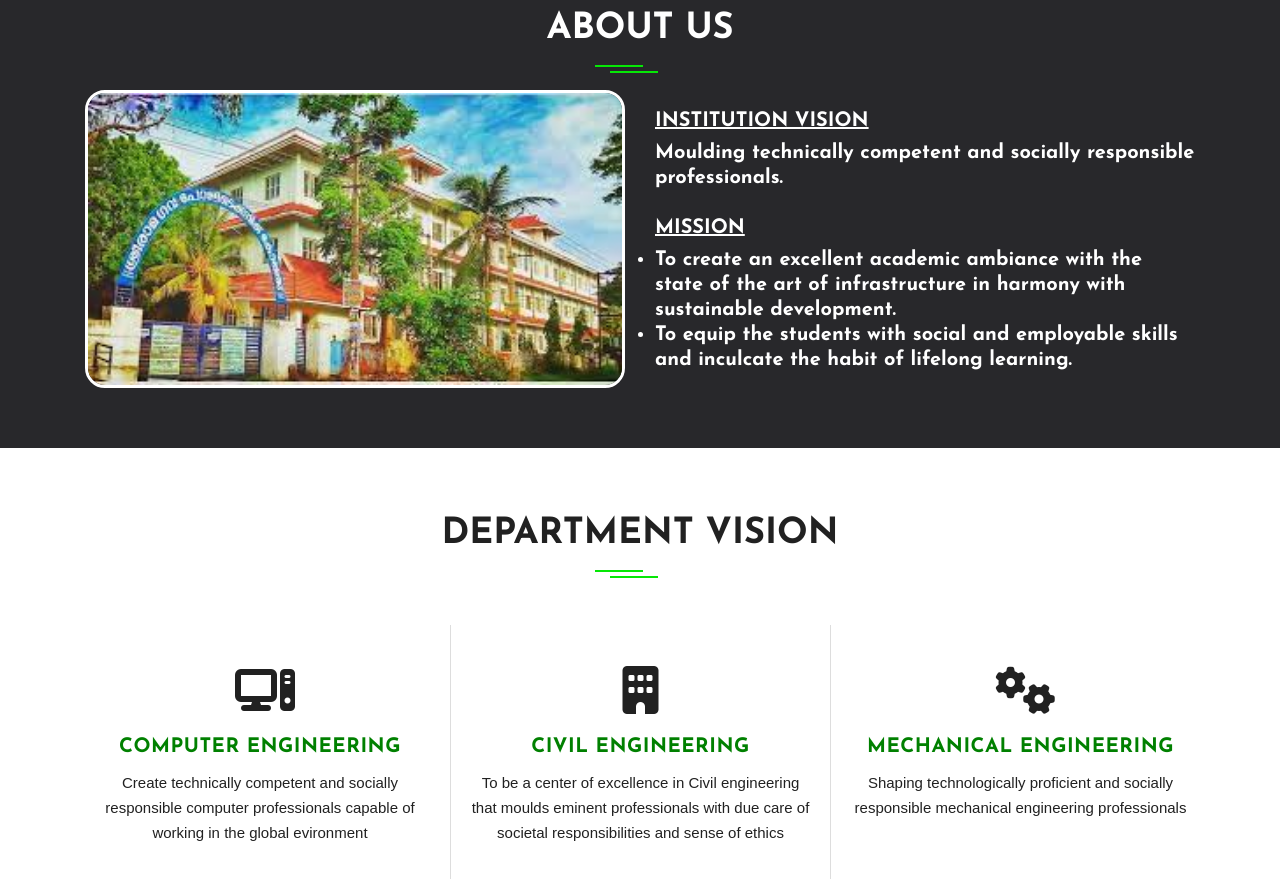
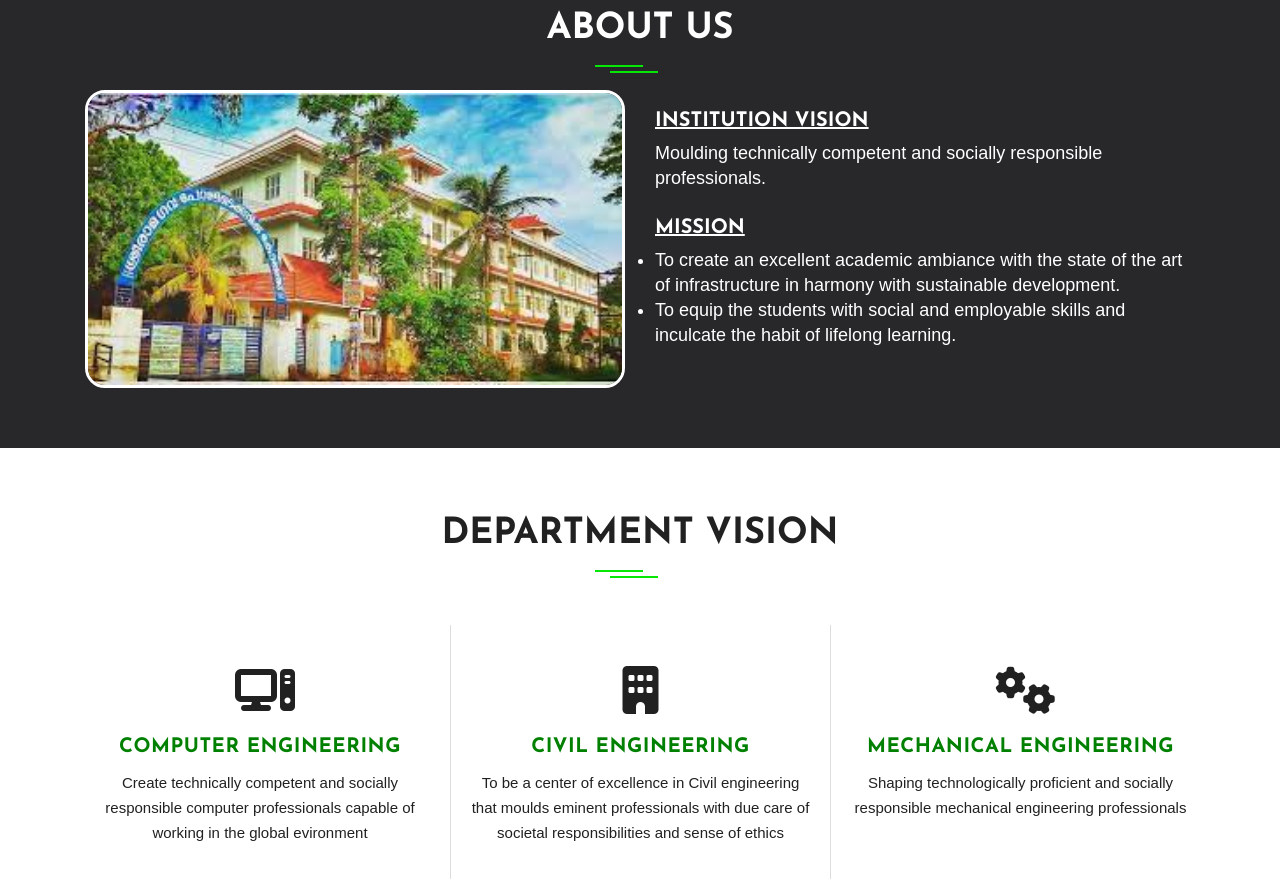
Before and after one commit to Idiotcodes/SRGPC-Techfest, a plain HTML site: page index.html in a window 1280 px wide. Shown: the part 963-1842 px from the top of the page. Drawn offline with Linux system fonts and the light colour scheme; files whose address does not match are found by name.

Commit message:
Add files via upload

```diff
--- a/assets/css/main.css
+++ b/assets/css/main.css
@@ -48,11 +48,11 @@ a a:focus {
 }
 
 .visionp{
-  font-family: 'Josefin Sans', sans-serif;
+
   margin: 0px;
   color: white;
 
-  font-size: 20px;
+  font-size: 18px;
 }
 .btnn{
 
@@ -69,8 +69,8 @@ ul, ol {
   margin: 0;
 
   padding: 0;
-  font-size: 20px;
-  font-family: 'Josefin Sans', sans-serif;
+  font-size: 18px;
+
 }
 
 .list ul li, ol li {
```
